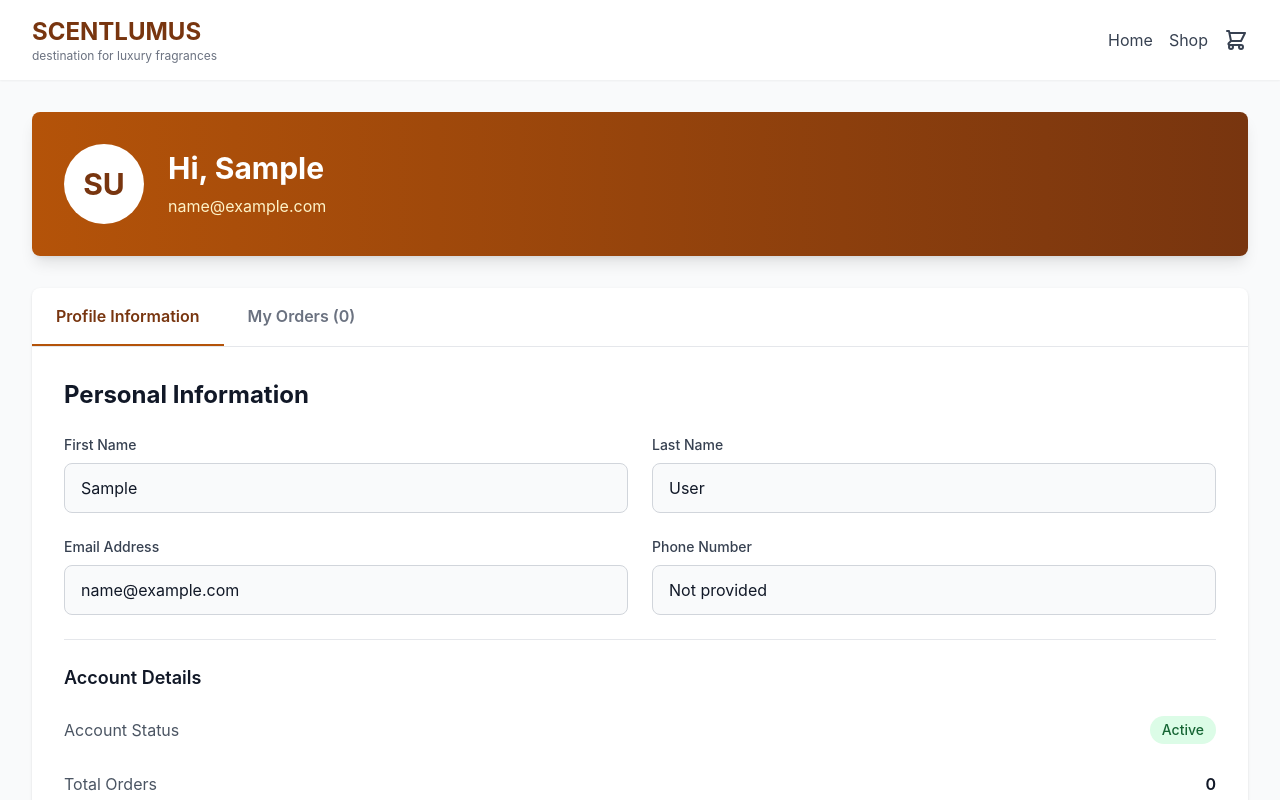
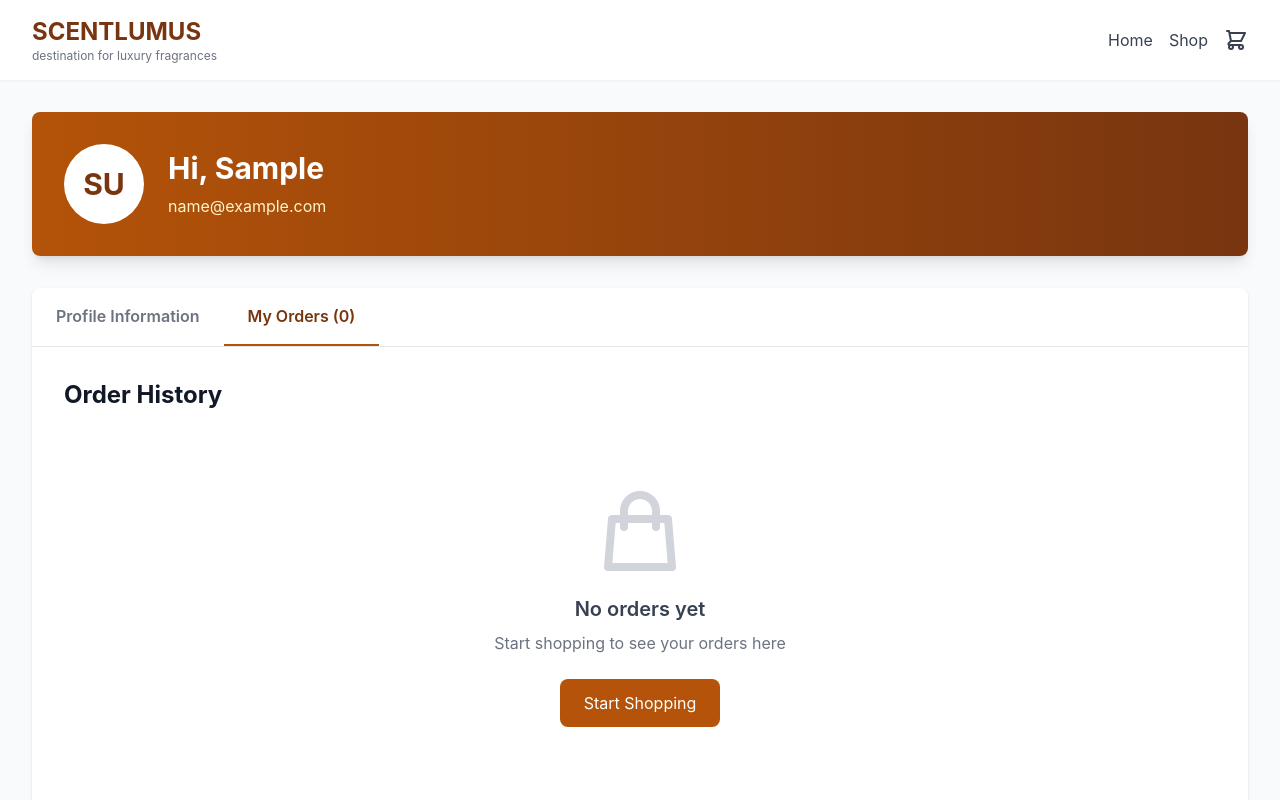
Before and after one commit to unstoppable25/perfume-store-site, a Next.js app: page /profile in a window 1280 px wide. Shown: the top 800 px of the page. Built offline with nearby package versions, Linux system fonts and the light colour scheme; sample sign-in values are in the browser's storage.

Commit message:
Update My Orders links to go to profile page orders tab, default profile to show orders

```diff
--- a/pages/index.js
+++ b/pages/index.js
@@ -171,7 +171,7 @@ export default function Home() {
                   <li><Link href="/shop" className="text-gray-400 hover:text-white transition">Shop</Link></li>
                   <li><Link href="/about" className="text-gray-400 hover:text-white transition">About us</Link></li>
                   <li><Link href="/contact" className="text-gray-400 hover:text-white transition">Contact us</Link></li>
-                  <li><Link href="/my-orders" className="text-gray-400 hover:text-white transition">My Orders</Link></li>
+                  <li><Link href="/profile" className="text-gray-400 hover:text-white transition">My Orders</Link></li>
                 </ul>
               </div>
 
--- a/pages/profile.js
+++ b/pages/profile.js
@@ -11,7 +11,7 @@ export default function Profile() {
   const [user, setUser] = useState(null)
   const [orders, setOrders] = useState([])
   const [loading, setLoading] = useState(true)
-  const [activeTab, setActiveTab] = useState('profile') // 'profile' or 'orders'
+  const [activeTab, setActiveTab] = useState('orders') // Default to 'orders' tab
 
   useEffect(() => {
     const userAuth = sessionStorage.getItem('user_authenticated')
--- a/pages/shop.js
+++ b/pages/shop.js
@@ -196,7 +196,7 @@ export default function Shop() {
                       <Link href="/profile" className="block text-lg text-gray-700 hover:text-amber-900 transition">
                         My Profile
                       </Link>
-                      <Link href="/my-orders" className="block text-lg text-gray-700 hover:text-amber-900 transition">
+                      <Link href="/profile" className="block text-lg text-gray-700 hover:text-amber-900 transition">
                         My Orders
                       </Link>
                     </>
@@ -358,7 +358,7 @@ export default function Shop() {
                   <li><Link href="/about" className="text-gray-400 hover:text-white transition">About us</Link></li>
                   <li><Link href="/contact" className="text-gray-400 hover:text-white transition">Contact us</Link></li>
                   <li><Link href="/faq" className="text-gray-400 hover:text-white transition">FAQ</Link></li>
-                  <li><Link href="/my-orders" className="text-gray-400 hover:text-white transition">My Orders</Link></li>
+                  <li><Link href="/profile" className="text-gray-400 hover:text-white transition">My Orders</Link></li>
                 </ul>
               </div>
 
```
